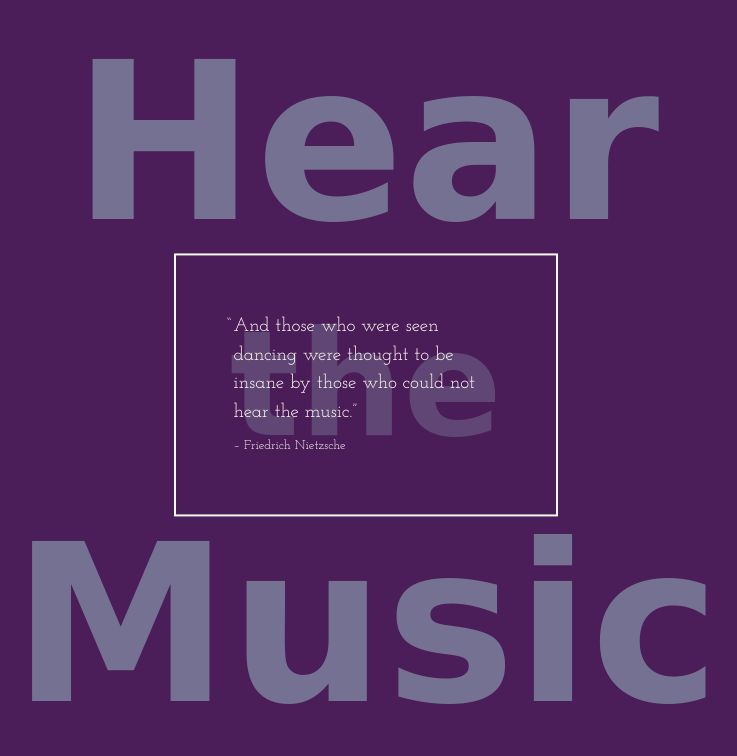
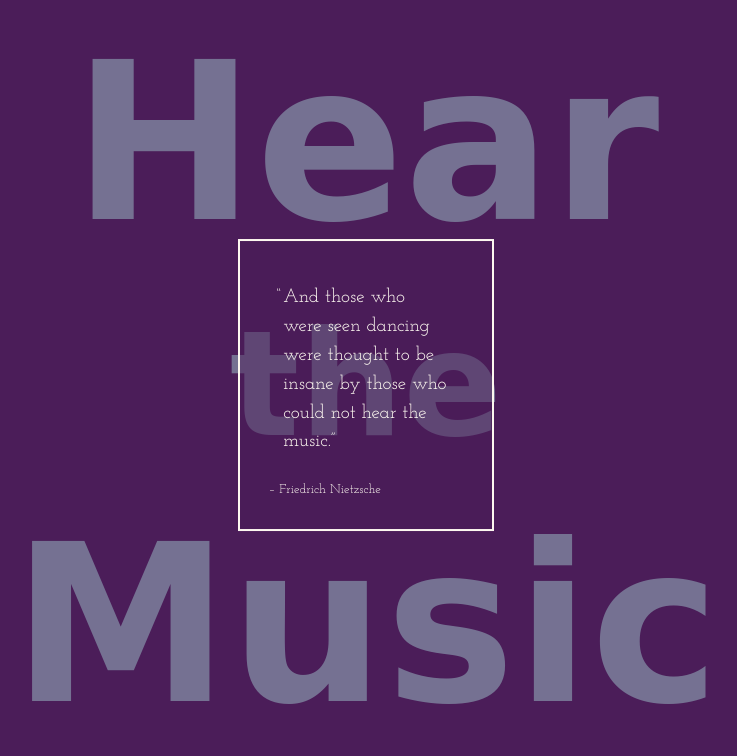
Before and after one commit to zannallan/just-your-type, a plain HTML site: page index.html in a window 1280 px wide. Shown: the whole page, without its empty margins (274-1011 px from the left). Drawn offline with Linux system fonts and the light colour scheme; a web font is replaced by a local one.

Commit message:
Adjust quote width

```diff
--- a/css/main.css
+++ b/css/main.css
@@ -8,8 +8,8 @@ body {
 }
 
 blockquote {
-  max-width: 30%;
-  min-width: 230px;
+  max-width: 20%;
+  min-width: 220px;
   border: 2px solid #fdf8f0;
   color: #fdf8f0;
   background-color: rgba(75, 29, 89, .5);
--- a/index.html
+++ b/index.html
@@ -20,8 +20,8 @@
           <span class="music zetta">Music</span>
         </h1>
       </div>
-      <blockquote class="push-0 island-2 absolute pin-center unit">
-        <p class="push-1-4 kilo"><span class="hang-punc">“</span>And those who were seen dancing were thought to be insane by those who could not hear the music.”</p>
+      <blockquote class="push-0 island absolute pin-center unit">
+        <p class="push-1-4 kilo island-1-2"><span class="hang-punc">“</span>And those who were seen dancing were thought to be insane by those who could not hear the music.”</p>
         <footer class="milli">– Friedrich Nietzsche</footer>
       </blockquote>
     </div>
```
